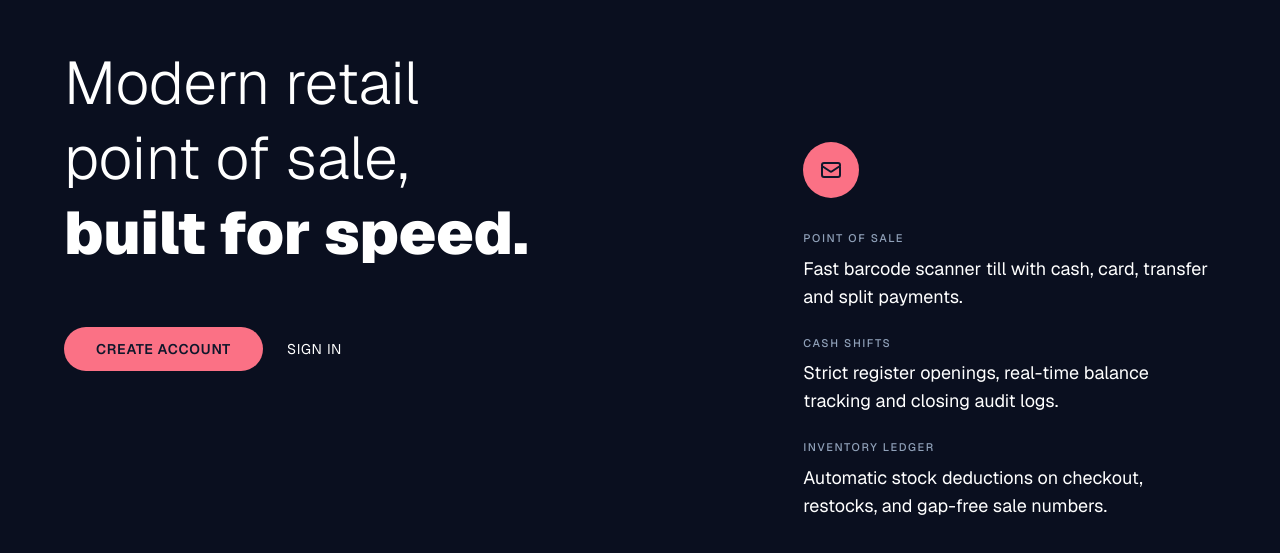
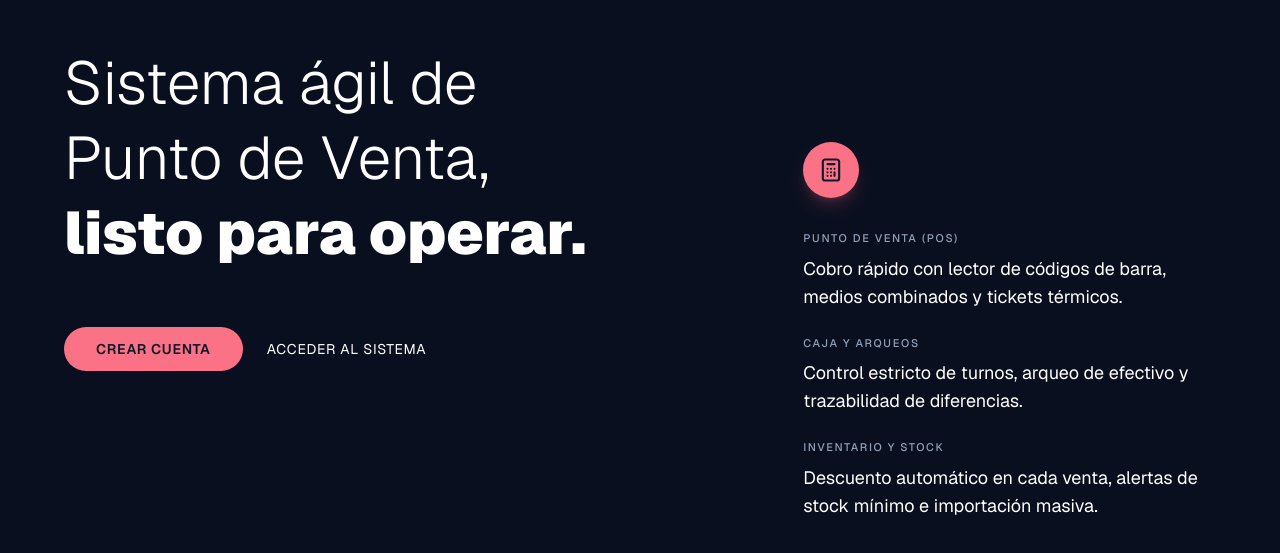
Before and after one commit to AgustinMilesi/erp, a Next.js app: page / in a window 1280 px wide. Shown: the part 117-670 px from the top of the page. Built offline with nearby package versions, Linux system fonts and the light colour scheme.

Commit message:
feat: differentiate erp branding, auth and pos icon from other apps

```diff
--- a/app/(auth)/forgot-password/page.tsx
+++ b/app/(auth)/forgot-password/page.tsx
@@ -3,19 +3,19 @@ import Link from "next/link";
 import { AuthShell } from "@/components/AuthShell";
 import { ForgotForm } from "@/components/auth-forms";
 
-export const metadata: Metadata = { title: "Forgot your password" };
+export const metadata: Metadata = { title: "Recuperar contraseña" };
 
 export default function ForgotPasswordPage() {
   return (
     <AuthShell
-      light={["It happens to", "everyone."]}
-      bold="Reset password."
+      light={["Recuperá el acceso", "a tu sistema."]}
+      bold="Restablecer clave."
       side={
         <>
-          <p>Type your email and we&apos;ll send you a link that works for one hour.</p>
+          <p>Ingresá tu correo electrónico para recibir un enlace de recuperación seguro por 1 hora.</p>
           <p>
             <Link href="/login" className="text-white hover:text-rose-400 transition">
-              Back to sign in
+              ← Volver al inicio de sesión
             </Link>
           </p>
         </>
--- a/app/(auth)/login/page.tsx
+++ b/app/(auth)/login/page.tsx
@@ -31,10 +31,20 @@ export default async function LoginPage() {
       {/* Centered Login Card */}
       <div className="w-full max-w-md mx-auto my-auto py-8">
         <div className="border border-white/10 rounded-3xl bg-white/[0.03] backdrop-blur-xl p-8 sm:p-10 shadow-2xl space-y-8">
-          <div className="space-y-2">
+          <div className="space-y-3">
+            <div className="w-12 h-12 rounded-2xl bg-rose-400/10 border border-rose-400/30 flex items-center justify-center text-rose-400">
+              <svg className="w-6 h-6" fill="none" stroke="currentColor" viewBox="0 0 24 24" aria-hidden="true">
+                <path
+                  strokeLinecap="round"
+                  strokeLinejoin="round"
+                  strokeWidth={1.8}
+                  d="M9 7h6m0 10v-3m-3 3h.01M9 17h.01M9 14h.01M12 14h.01M15 11h.01M12 11h.01M9 11h.01M7 21h10a2 2 0 002-2V5a2 2 0 00-2-2H7a2 2 0 00-2 2v14a2 2 0 002 2z"
+                />
+              </svg>
+            </div>
             <h1 className="text-2xl font-bold text-white tracking-tight">Acceso al Sistema</h1>
             <p className="text-sm text-slate-400">
-              Ingresá tus credenciales para acceder a tu panel de ventas y gestión.
+              Ingresá tus credenciales para acceder al panel de ventas, caja y gestión de inventario.
             </p>
           </div>
 
--- a/app/(auth)/register/page.tsx
+++ b/app/(auth)/register/page.tsx
@@ -5,21 +5,21 @@ import { AuthShell } from "@/components/AuthShell";
 import { RegisterForm } from "@/components/auth-forms";
 import { getSession } from "@/lib/auth/session";
 
-export const metadata: Metadata = { title: "Create account" };
+export const metadata: Metadata = { title: "Registrar comercio" };
 
 export default async function RegisterPage() {
   if (await getSession()) redirect("/app");
   return (
     <AuthShell
-      light={["Let's set up", "your inbox."]}
-      bold="Create account."
+      light={["Empezá a operar", "tu negocio."]}
+      bold="Crear cuenta."
       side={
         <>
-          <p>You get a workspace and your first contact form right away.</p>
+          <p>Obtené tu espacio de trabajo con punto de venta, inventario y control de caja.</p>
           <p>
-            Already have an account?{" "}
+            ¿Ya tenés una cuenta?{" "}
             <Link href="/login" className="text-white hover:text-rose-400 transition">
-              Sign in
+              Iniciar sesión
             </Link>
             .
           </p>
--- a/app/page.tsx
+++ b/app/page.tsx
@@ -1,20 +1,20 @@
 import Link from "next/link";
 import { Headline } from "@/components/Headline";
-import { MailIcon } from "@/components/MailIcon";
+import { PosIcon } from "@/components/MailIcon";
 import { ui } from "@/components/ui";
 
 const points = [
   {
-    label: "Point of sale",
-    text: "Fast barcode scanner till with cash, card, transfer and split payments.",
+    label: "Punto de Venta (POS)",
+    text: "Cobro rápido con lector de códigos de barra, medios combinados y tickets térmicos.",
   },
   {
-    label: "Cash shifts",
-    text: "Strict register openings, real-time balance tracking and closing audit logs.",
+    label: "Caja y Arqueos",
+    text: "Control estricto de turnos, arqueo de efectivo y trazabilidad de diferencias.",
   },
   {
-    label: "Inventory ledger",
-    text: "Automatic stock deductions on checkout, restocks, and gap-free sale numbers.",
+    label: "Inventario y Stock",
+    text: "Descuento automático en cada venta, alertas de stock mínimo e importación masiva.",
   },
 ];
 
@@ -23,19 +23,19 @@ export default function Home() {
     <main className="min-h-screen flex items-center justify-center p-6 md:p-12">
       <div className="w-full max-w-6xl grid md:grid-cols-5 gap-12 md:gap-20">
         <div className="md:col-span-3 space-y-8">
-          <Headline light={["Modern retail", "point of sale,"]} bold="built for speed." />
+          <Headline light={["Sistema ágil de", "Punto de Venta,"]} bold="listo para operar." />
           <div className="pt-6 flex flex-wrap items-center gap-6">
             <Link href="/register" className={ui.button}>
-              Create account
+              Crear cuenta
             </Link>
             <Link href="/login" className={`${ui.link} text-sm uppercase tracking-wider`}>
-              Sign in
+              Acceder al sistema
             </Link>
           </div>
         </div>
 
         <div className="md:col-span-2 space-y-8 md:pt-24">
-          <MailIcon />
+          <PosIcon />
           <div className="space-y-6">
             {points.map((point) => (
               <div key={point.label}>
--- a/components/MailIcon.tsx
+++ b/components/MailIcon.tsx
@@ -1,14 +1,16 @@
-export function MailIcon() {
+export function PosIcon() {
   return (
-    <div className="w-14 h-14 rounded-full bg-rose-400 flex items-center justify-center">
-      <svg className="w-6 h-6 text-slate-900" fill="none" stroke="currentColor" viewBox="0 0 24 24" aria-hidden="true">
+    <div className="w-14 h-14 rounded-full bg-rose-400 flex items-center justify-center shadow-lg shadow-rose-400/20">
+      <svg className="w-7 h-7 text-slate-900" fill="none" stroke="currentColor" viewBox="0 0 24 24" aria-hidden="true">
         <path
           strokeLinecap="round"
           strokeLinejoin="round"
-          strokeWidth={2}
-          d="M3 8l7.89 5.26a2 2 0 002.22 0L21 8M5 19h14a2 2 0 002-2V7a2 2 0 00-2-2H5a2 2 0 00-2 2v10a2 2 0 002 2z"
+          strokeWidth={1.8}
+          d="M9 7h6m0 10v-3m-3 3h.01M9 17h.01M9 14h.01M12 14h.01M15 11h.01M12 11h.01M9 11h.01M7 21h10a2 2 0 002-2V5a2 2 0 00-2-2H7a2 2 0 00-2 2v14a2 2 0 002 2z"
         />
       </svg>
     </div>
   );
 }
+
+export const MailIcon = PosIcon;
```
